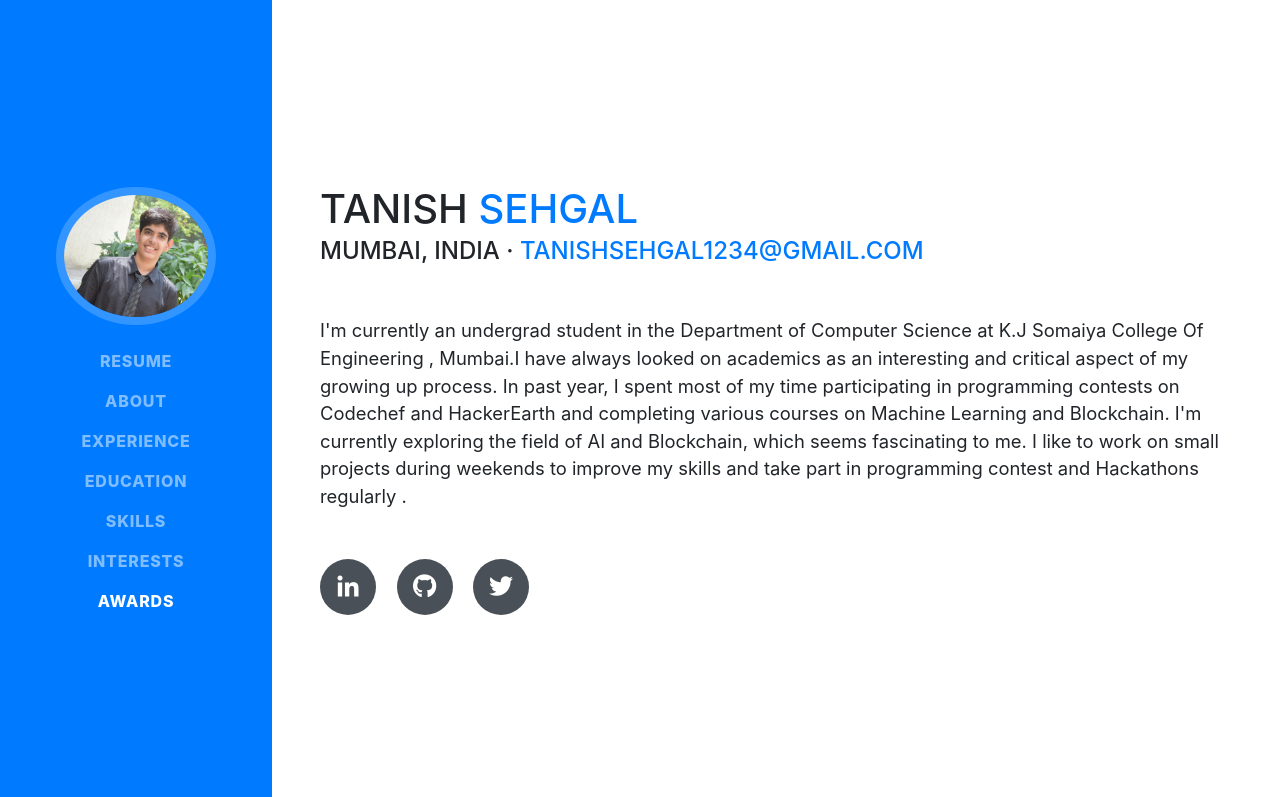
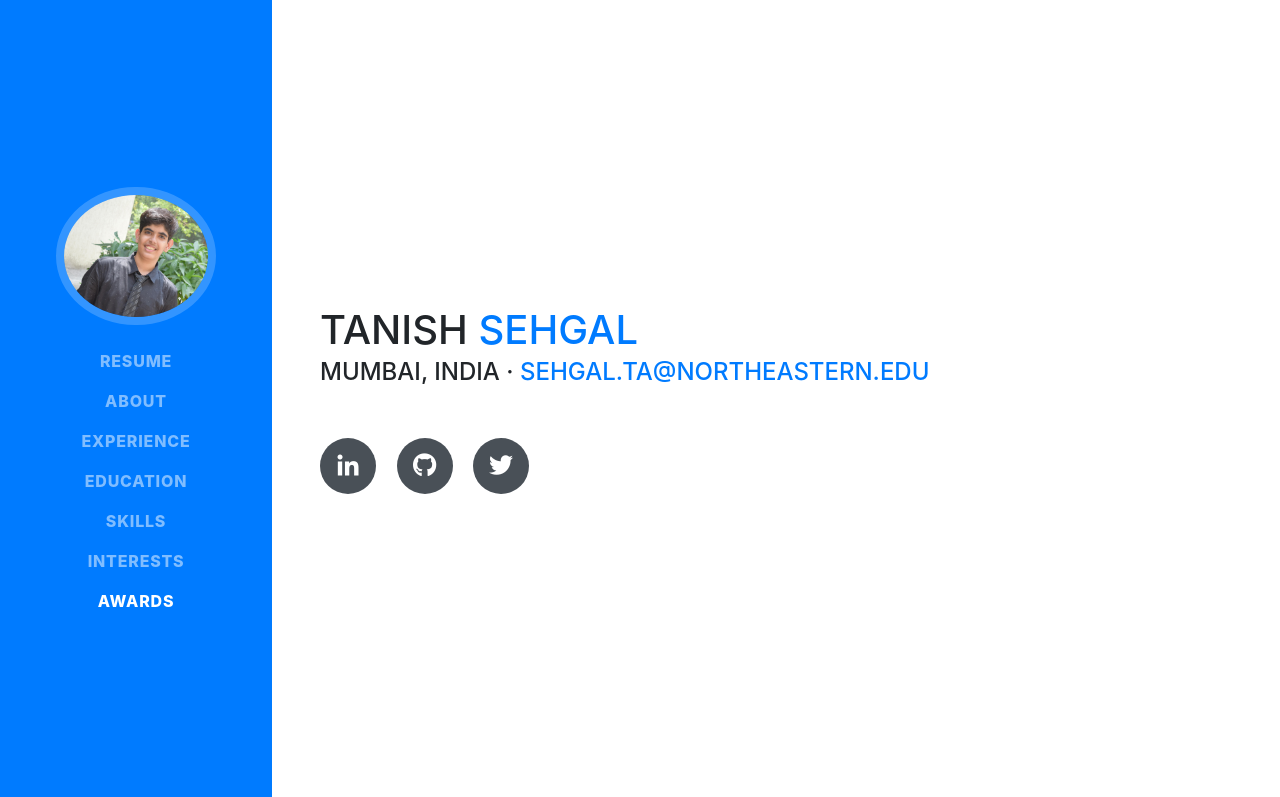
Before and after one commit to itanish/itanish.github.io, a website with bundled scripts: page index.html in a window 1280 px wide. Shown: the top 797 px of the page. Built offline with nearby package versions, Linux system fonts and the light colour scheme; a web font is replaced by a local one.

Commit message:
Removed about

```diff
--- a/index.html
+++ b/index.html
@@ -75,10 +75,10 @@
             <span class="text-primary">Sehgal</span>
           </h1>
           <div class="subheading mb-5">Mumbai, India ·
-            <a href="mailto:tanishsehgal1234@gmail.com">tanishsehgal1234@gmail.com</a>
+            <a href="mailto:tanishsehgal1234@gmail.com">sehgal.ta@northeastern.edu</a>
           </div>
-          <p class="lead mb-5">I'm currently an undergrad student in the Department of Computer Science at K.J Somaiya College Of Engineering , Mumbai.I have always looked on academics as an interesting and critical aspect of my growing up process. In past year, I spent most of my time participating in programming contests on Codechef and HackerEarth and completing various courses on Machine Learning and Blockchain. I'm currently exploring the field of AI and Blockchain, which seems fascinating to me. I like to work on small projects during weekends to improve my skills and take part in programming contest and Hackathons regularly .
-</p>
+          <!-- <p class="lead mb-5">I'm currently an undergrad student in the Department of Computer Science at K.J Somaiya College Of Engineering , Mumbai.I have always looked on academics as an interesting and critical aspect of my growing up process. In past year, I spent most of my time participating in programming contests on Codechef and HackerEarth and completing various courses on Machine Learning and Blockchain. I'm currently exploring the field of AI and Blockchain, which seems fascinating to me. I like to work on small projects during weekends to improve my skills and take part in programming contest and Hackathons regularly .
+</p> -->
 
           <div class="social-icons">
             <a href="https://linkedin.com/in/tanishsehgal" target="_blank">
```
